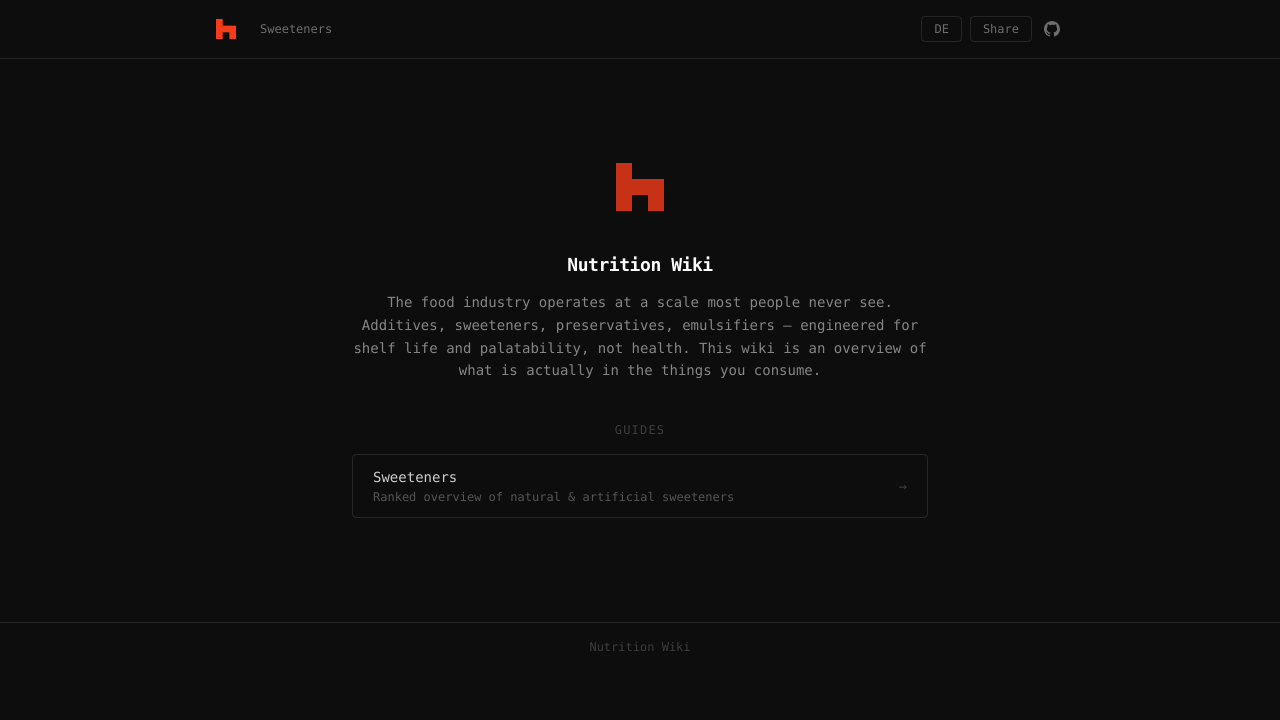
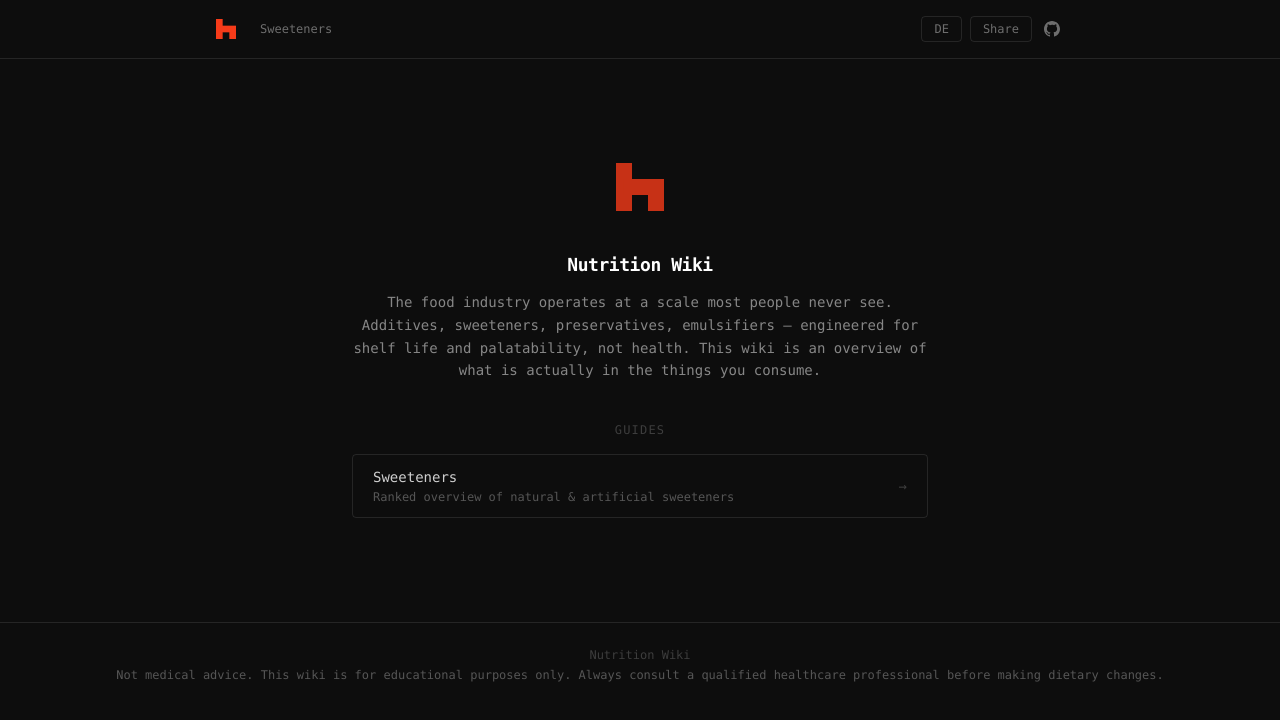
Before and after one commit to web-dev-sam/health, a Vue app: page / in a window 1280 px wide. Shown: the top 720 px of the page. Built offline with nearby package versions, Linux system fonts and the light colour scheme.

Commit message:
adds disclaimer

```diff
--- a/src/components/AppLayout.vue
+++ b/src/components/AppLayout.vue
@@ -63,8 +63,9 @@ async function share() {
       <slot />
     </main>
 
-    <footer class="border-t border-white/10 px-6 py-4 text-center text-white/20 text-xs">
-      {{ footerText ?? title }}
+    <footer class="border-t border-white/10 px-6 py-6 text-center space-y-1">
+      <p class="text-white/20 text-xs">{{ footerText ?? title }}</p>
+      <p class="text-white/30 text-xs">{{ t('footer.disclaimer') }}</p>
     </footer>
 
   </div>
--- a/src/i18n/index.ts
+++ b/src/i18n/index.ts
@@ -15,6 +15,9 @@ export const messages = {
       share: 'Share',
       copied: 'Copied!',
       github: 'GitHub',
+    },
+    footer: {
+      disclaimer: 'Not medical advice. This wiki is for educational purposes only. Always consult a qualified healthcare professional before making dietary changes.',
     },
     ui: {
       principles: 'Principles',
@@ -263,6 +266,9 @@ export const messages = {
       copied: 'Kopiert!',
       github: 'GitHub',
     },
+    footer: {
+      disclaimer: 'Kein medizinischer Rat. Dieses Wiki dient ausschließlich zu Bildungszwecken. Konsultiere stets einen qualifizierten Arzt, bevor du deine Ernährung änderst.',
+    },
     ui: {
       principles: 'Grundsätze',
       name: 'Name',
```
